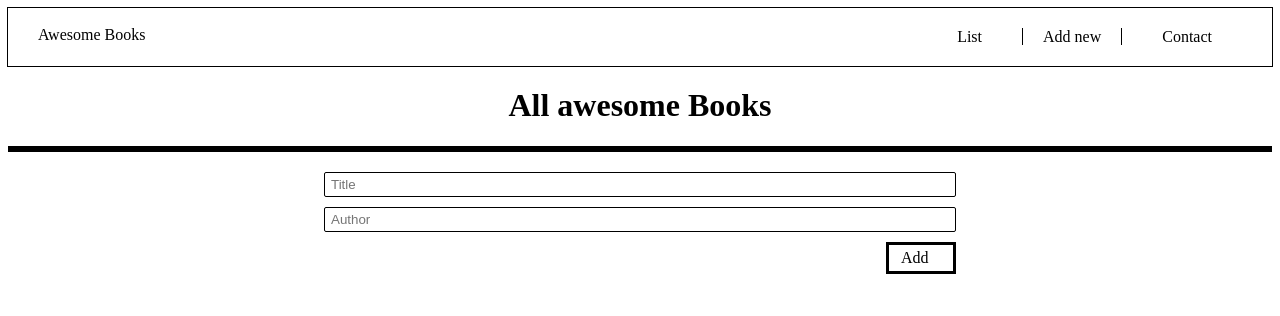
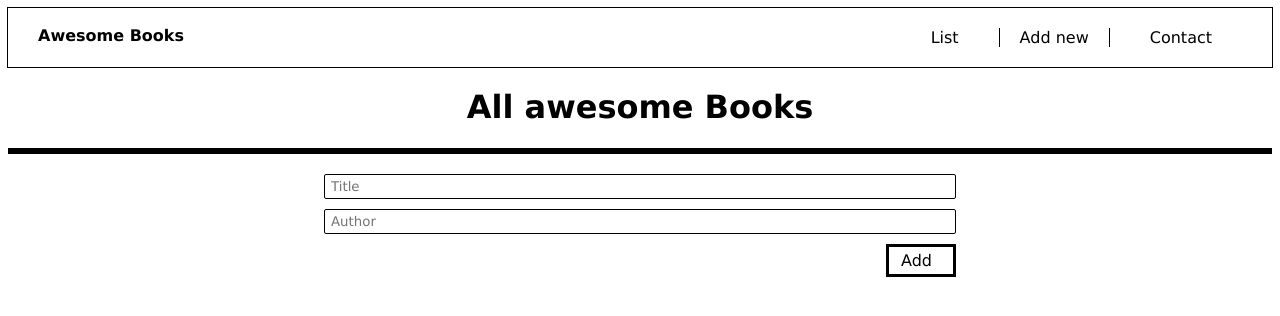
Before and after one commit to AbrahaKahsay/awesome-books, a website: page index.html in a window 1280 px wide. Drawn offline with Linux system fonts and the light colour scheme.

Commit message:
Add font-family for all text

```diff
--- a/style.css
+++ b/style.css
@@ -1,3 +1,7 @@
+* {
+  font-family: Verdana, Geneva, Tahoma, sans-serif;
+}
+
 .heading {
   text-align: center;
 }
@@ -49,7 +53,7 @@ button.btn {
 }
 
 
-nav.main-nav{
+nav {
   outline:1px solid black;
   display:flex;
   flex-direction: row;
@@ -57,6 +61,12 @@ nav.main-nav{
   padding:2px 30px;
   box-sizing:border-box;
 }
+
+nav p {
+  font-weight: bold;
+}
+
+
 
 .main-links {
   display:flex;
@@ -74,7 +84,6 @@ nav.main-nav{
   border-left:1px solid black;
   border-right:1px solid black;
   padding: 0  20px;
-
 }
 
 .main-links li a{
```
